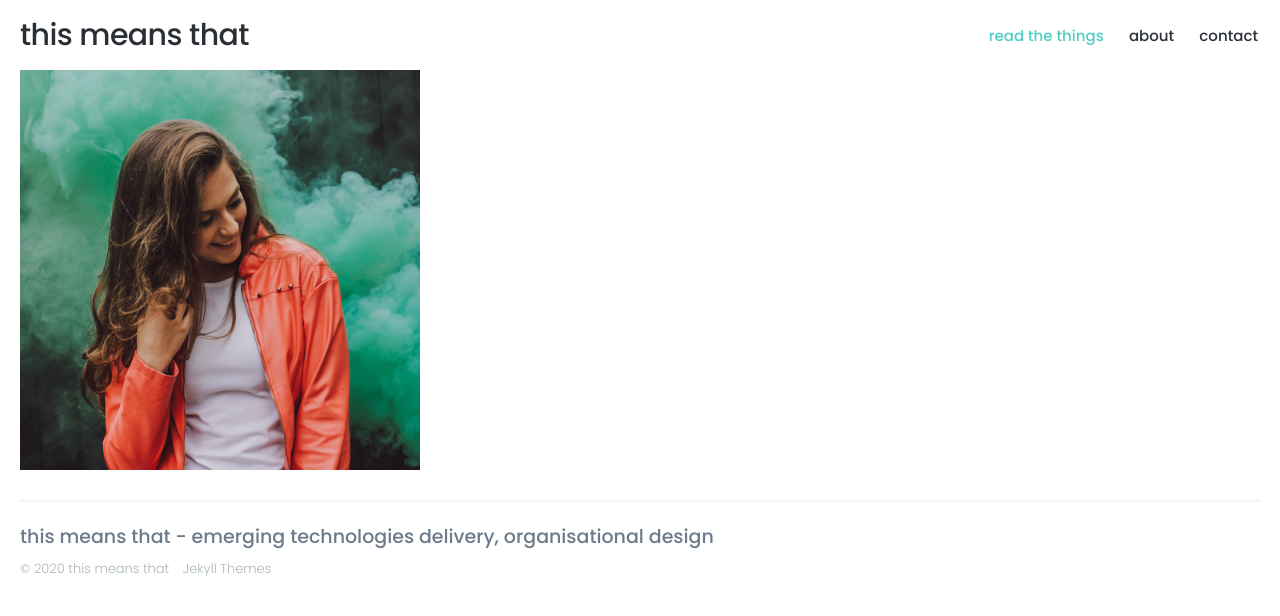
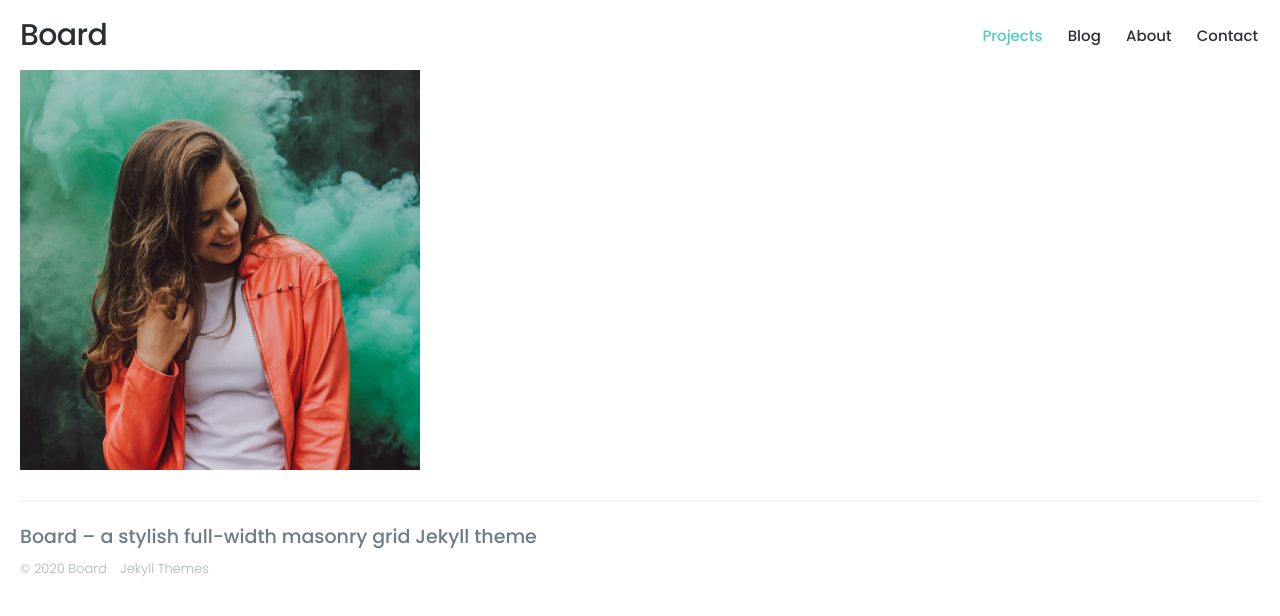
Before and after one commit to thismeansthat/thismeansthat.github.io, a Jekyll site: the page built from index.html, in a window 1280 px wide. Shown: the top 616 px of the page. Built offline with Jekyll 4.4.1, drawn with Linux system fonts in a browser that asks for light colours; nearby versions of some CDN libraries.

Commit message:
Revert "Menu renamed"
This reverts commit ecd854e0d633599e100122fa5eef7b127f559fa1.

```diff
--- a/_config.yml
+++ b/_config.yml
@@ -1,6 +1,6 @@
-site: this means that
+site: Board Jekyll Theme
 
-url: https://thismeansthat.net
+url:
 baseurl:
 
 collections:
@@ -9,10 +9,10 @@ collections:
     permalink: /:name
   posts:
     output: true
-    permalink: /read the things/:slug
+    permalink: /blog/:slug
   projects:
     output: true
-    permalink: /about/:slug
+    permalink: /project/:slug
 
 defaults:
   -
@@ -52,7 +52,7 @@ plugins:
   - jekyll-paginate
   - jekyll-sitemap
 
-paginate: 60
+paginate: 10
 paginate_path: "/blog/page:num/"
 
 grid_alignments:
--- a/_data/settings.yml
+++ b/_data/settings.yml
@@ -1,6 +1,6 @@
 basic_settings:
-  site_title: this means that
-  favicon_image:
+  site_title: Board
+  favicon_image: /images/favicon.png
 
 header_settings:
   logo_image:
@@ -8,15 +8,17 @@ header_settings:
 
 menu_settings:
   menu_items:
-    - title: 'read the things'
+    - title: 'Projects'
       url: '/'
-    - title: 'about'
+    - title: 'Blog'
+      url: '/blog/'
+    - title: 'About'
       url: '/about'
-    - title: 'contact'
+    - title: 'Contact'
       url: '/contact'
 
 footer_settings:
-  footer_tagline: 'this means that - emerging technologies delivery, organisational design'
+  footer_tagline: Board – a stylish full-width masonry grid Jekyll theme
 
 grid_settings:
   overlay_opacity: 0.8
```
Also changed, not shown: 1 other file.
